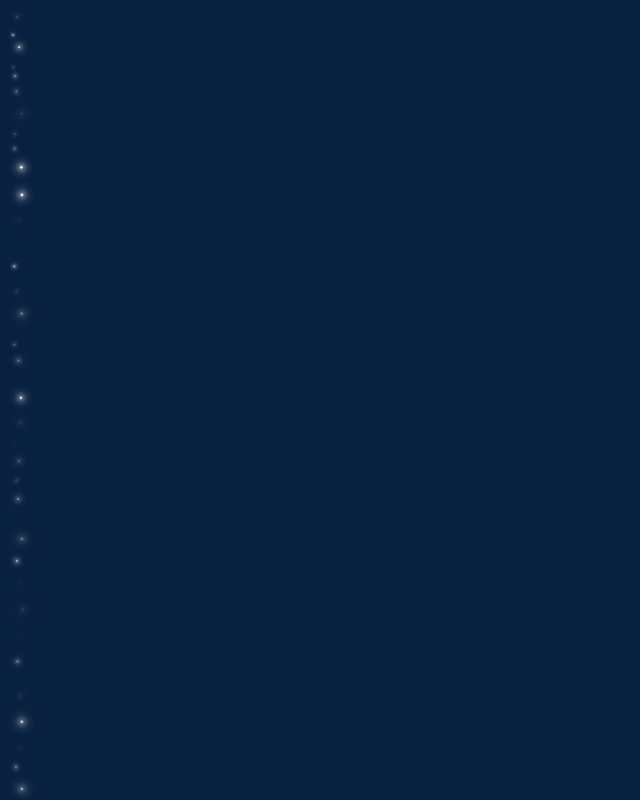
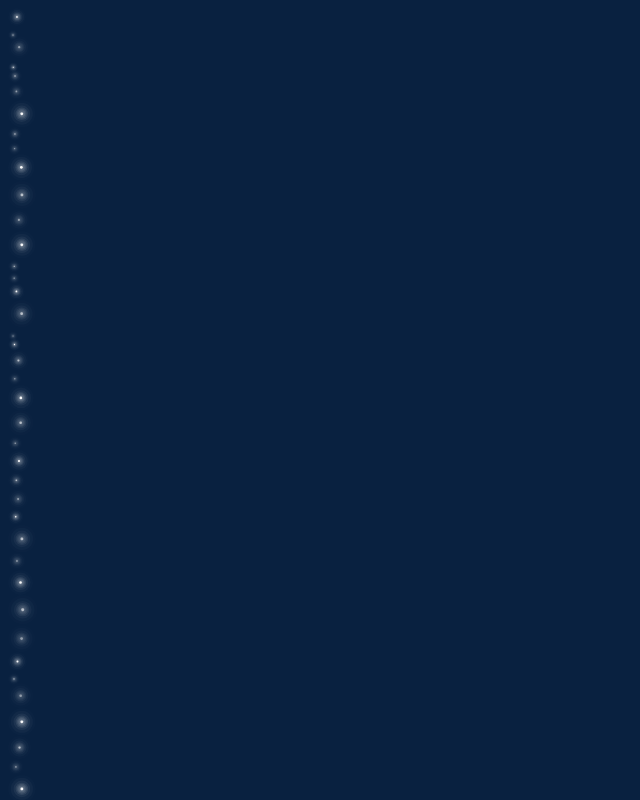
Before and after one commit to luischinchillagarcia/portfolio, a Next.js app in the folder sagittarius_a/: page / in a window 1280 px wide. Shown: the top 800 px of the page, without its empty margins (0-640 px from the left). Built offline with nearby package versions, Linux system fonts and the light colour scheme.

Commit message:
refactor: add base template for static stars

```diff
--- a/sagittarius_a/components/AddStaticStars.js
+++ b/sagittarius_a/components/AddStaticStars.js
@@ -3,13 +3,9 @@ import StaticStar from './StaticStar'
 
 import { motion } from "framer-motion"
 
-function AnimationWrapper({ children, duration=2, delay=0 }) {
-  return (
-    <motion.div
-      animate={{
-        opacity: [0, 1, 0],
-      }}
-      transition={{
+function AnimationWrapper({ children, duration=2, delay=0, useMotion=false }) {
+
+  const transitionConfig = {
     duration,
     delay,
     direction: 'alternate',
@@ -17,15 +13,32 @@ function AnimationWrapper({ children, duration=2, delay=0 }) {
     times: [0, .8, 1],
     repeat: Infinity,
     repeatDelay: 1,
-      }}
+  }
+
+  let wrapper = null
+  if (useMotion) {
+    wrapper = (
+      <motion.div
+        animate={{ opacity: [0, 1, 0] }}
+        transition={transitionConfig}
       >
         { children }
       </motion.div>
     )
   }
+  else {
+    wrapper = <>{ children }</>
+  }
+
+  return (
+    <>
+      { wrapper }
+    </>
+  )
+}
 
 
-function AddStaticStars({ numStars, gapLo=45, gapHi=55, size=20, sizeVar=10, opacity=0.6, opacityVar=0.4, duration=3.5, durationVar=1.5, classes='' }) {
+function AddStaticStars({ numStars, gapLo=45, gapHi=55, size=20, sizeVar=10, opacity=0.6, opacityVar=0.4, duration=3.5, durationVar=1.5, classes='', useMotion=false }) {
 
   const [configs, setConfigs] = useState([])
 
@@ -33,7 +46,6 @@ function AddStaticStars({ numStars, gapLo=45, gapHi=55, size=20, sizeVar=10, opa
   const randNum = (lo, hi) => {
     let lowerRange = randNumRange(0, lo)
     let upperRange = randNumRange(hi, 100)
-
     let randRange = (Math.random() > 0.5) ? 1 : 0
     let chooseRandRange = (randRange === 0) ? lowerRange : upperRange
 
@@ -49,24 +61,25 @@ function AddStaticStars({ numStars, gapLo=45, gapHi=55, size=20, sizeVar=10, opa
   })
 
   useEffect(() => {
-    let confs = []
+    let starConfigs = []
     for (let s = 0; s < numStars; s++) {
       let {left, top, size, opacity, duration} = xyPositions(gapLo, gapHi)
-      confs.push({left, top, size, opacity, duration})
+      starConfigs.push({left, top, size, opacity, duration})
     }
-    setConfigs(confs)
+    setConfigs(starConfigs)
   }, []);
 
-  const allClasses = 'absolute stars-twinkle ' + classes
+  let allClasses = classes + ' absolute ' //+ ' animate-pulse '// + ' stars-twinkle '
+  allClasses += useMotion ? '' : ' stars-twinkle '
   const wrapperStyles = (config) => ({duration: config.duration, delay: config.delay})
 
   return (
     <>
       {
         configs.map((conf, index) => (
-          <AnimationWrapper key={index} {...wrapperStyles(conf)} >
+          <AnimationWrapper key={'staticStar-' + index} {...wrapperStyles(conf)} useMotion={useMotion} >
             <StaticStar
-              cssUnit="px" classes={allClasses} size={conf.size} left={conf.left} top={conf.top} opacity={conf.opacity}
+              cssUnit="px" classes={allClasses + ` anim-delay-${index % 3}`} size={conf.size} left={conf.left} top={conf.top} opacity={conf.opacity}
               style={{ animationDuration: conf.duration }}
             />
           </AnimationWrapper>
```
Lines whose indentation alone changed are shown as unchanged.
